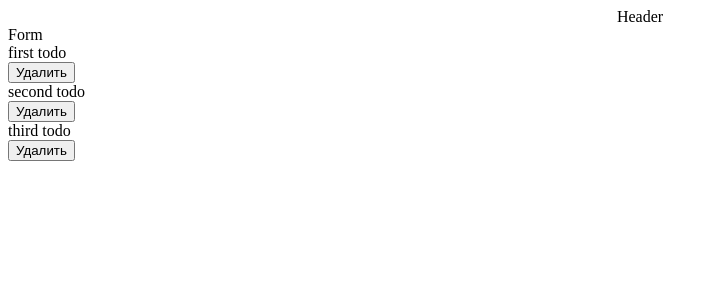
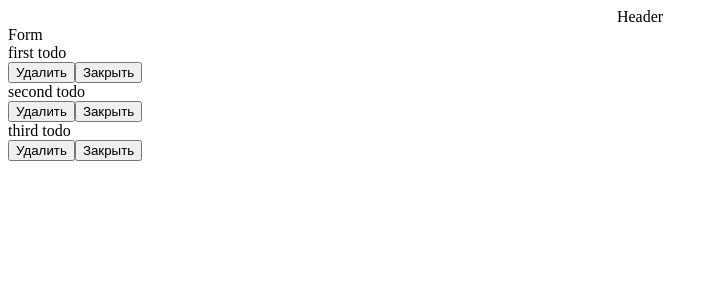
Before and after one commit to dudkinsa/todo_list, a React (Create React App) app: page / in a window 1280 px wide. Shown: the top 300 px of the page, without its empty margins (0-718 px from the left). Built offline with nearby package versions, Linux system fonts and the light colour scheme.

Commit message:
add  function statusTodo to component TodoList

```diff
--- a/src/components/TodoList/index.jsx
+++ b/src/components/TodoList/index.jsx
@@ -7,11 +7,24 @@
   setTodo(newTodo)
   }
 
+  const statusTodo = (id) => {
+    let newTodo = [...todo].filter(item => {
+      if(item.id === id){
+        item.status = !item.status
+      }
+      return item;
+    })
+    setTodo(newTodo);
+  }
+
+  console.log(todo);
+
   return (
    todo.map((item) => (
   <div key={item.id}>
     <div>{item.title}</div>
     <button onClick={() =>  deleteTodo(item.id)}>Удалить</button>
+    <button onClick={() =>  statusTodo(item.id)}>Закрыть</button>
   </div>
 
    ))
```
